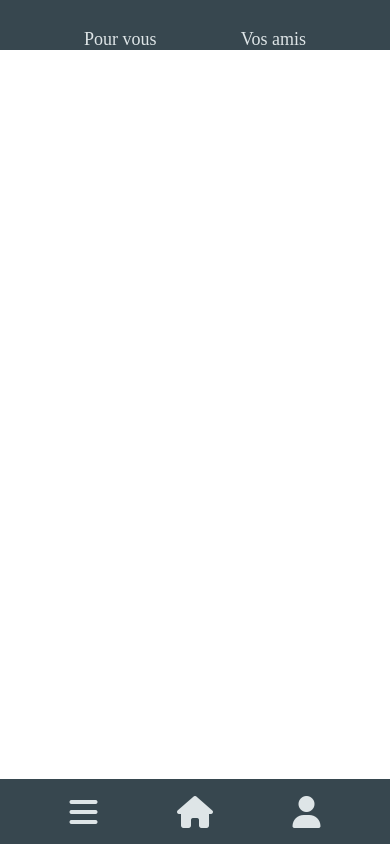
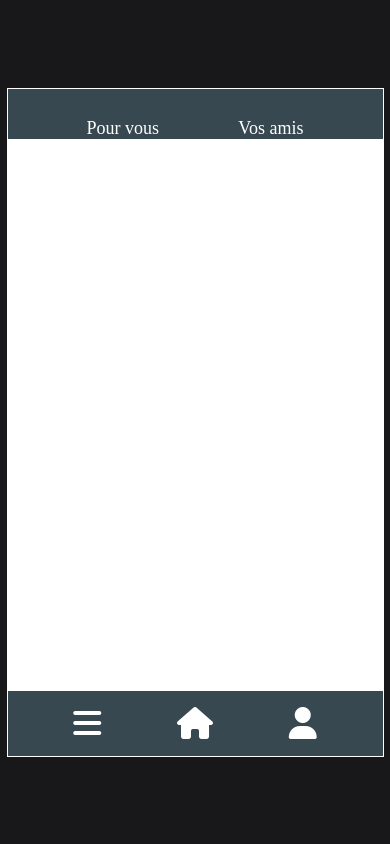
Before and after one commit to SweepApp/sweep, a React (Create React App) app: page / in a window 390 px wide. Built offline with nearby package versions, Linux system fonts and the light colour scheme.

Commit message:
iPhone SE View

```diff
--- /dev/null
+++ b/src/assets/sass/base/_view.scss
@@ -0,0 +1,15 @@
+body {
+  display: flex;
+  margin: 0;
+  justify-content: center;
+  align-items: center;
+  background-color: #18181a;
+  height: 100vh;
+  .App {
+    background-color: #fff;
+    border: 1px solid #fff;
+    position: relative;
+    width: 375px;
+    height: 667px;
+  }
+}
--- a/src/assets/sass/components/_navbar.scss
+++ b/src/assets/sass/components/_navbar.scss
@@ -1,6 +1,6 @@
 nav {
   background-color: $primary-color;
-  position: fixed;
+  position: absolute;
   bottom: 0;
   left: 0;
   width: 100%;
--- a/src/assets/sass/components/_upperbar.scss
+++ b/src/assets/sass/components/_upperbar.scss
@@ -1,6 +1,6 @@
 #upperbar {
   background-color: $primary-color;
-  position: fixed;
+  position: absolute;
   top: 0;
   left: 0;
   width: 100%;
--- a/src/assets/sass/main.scss
+++ b/src/assets/sass/main.scss
@@ -1,3 +1,6 @@
+// import mobile view
+@import "base/_view.scss";
+
 // import variables
 @import "utils/_colors.scss";
 
--- a/src/assets/sass/utils/_colors.scss
+++ b/src/assets/sass/utils/_colors.scss
@@ -1,2 +1,2 @@
-$primary-color: #37474F;
-$primary-text-color: #DEE5E7;
+$primary-color: #374850;
+$primary-text-color: #ffffff;
--- a/src/index.css
+++ b/src/index.css
@@ -1,6 +1,22 @@
+body {
+  display: flex;
+  margin: 0;
+  justify-content: center;
+  align-items: center;
+  background-color: #18181a;
+  height: 100vh;
+}
+body .App {
+  background-color: #fff;
+  border: 1px solid #fff;
+  position: relative;
+  width: 375px;
+  height: 667px;
+}
+
 #upperbar {
-  background-color: #37474F;
-  position: fixed;
+  background-color: #374850;
+  position: absolute;
   top: 0;
   left: 0;
   width: 100%;
@@ -19,13 +35,13 @@
 }
 #upperbar li a {
   font-size: 18px;
-  color: #DEE5E7;
+  color: #ffffff;
   text-decoration: none;
 }
 
 nav {
-  background-color: #37474F;
-  position: fixed;
+  background-color: #374850;
+  position: absolute;
   bottom: 0;
   left: 0;
   width: 100%;
@@ -45,7 +61,7 @@ nav li {
 }
 nav li i {
   font-size: 32px;
-  color: #DEE5E7;
+  color: #ffffff;
 }
 
 /*# sourceMappingURL=index.css.map */
```
Also changed, not shown: 1 other file (tests, documents, lock files or other folders).
